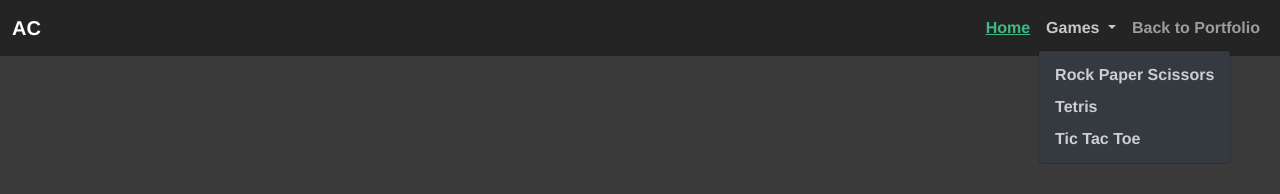
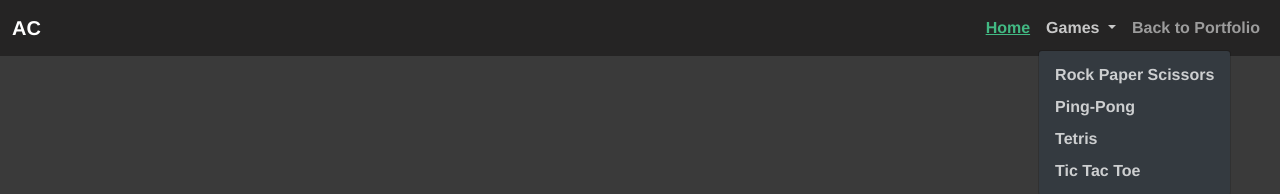
Before and after one commit to alfclark/game-zone, a Vue app: page / in a window 1280 px wide. Both pictures are taken after a click on the button "Games". Shown: the top 194 px of the page. Built offline with nearby package versions, Linux system fonts and the light colour scheme.

Commit message:
Pong routed

```diff
--- a/src/components/NavBar.vue
+++ b/src/components/NavBar.vue
@@ -40,6 +40,11 @@
                   ><router-link to="/rock-paper-scissors"
                     >Rock Paper Scissors</router-link
                   ></a
+                >
+              </li>
+              <li>
+                <a class="dropdown-item" href="#"
+                  ><router-link to="/ping-pong">Ping-Pong</router-link></a
                 >
               </li>
               <li>
```
